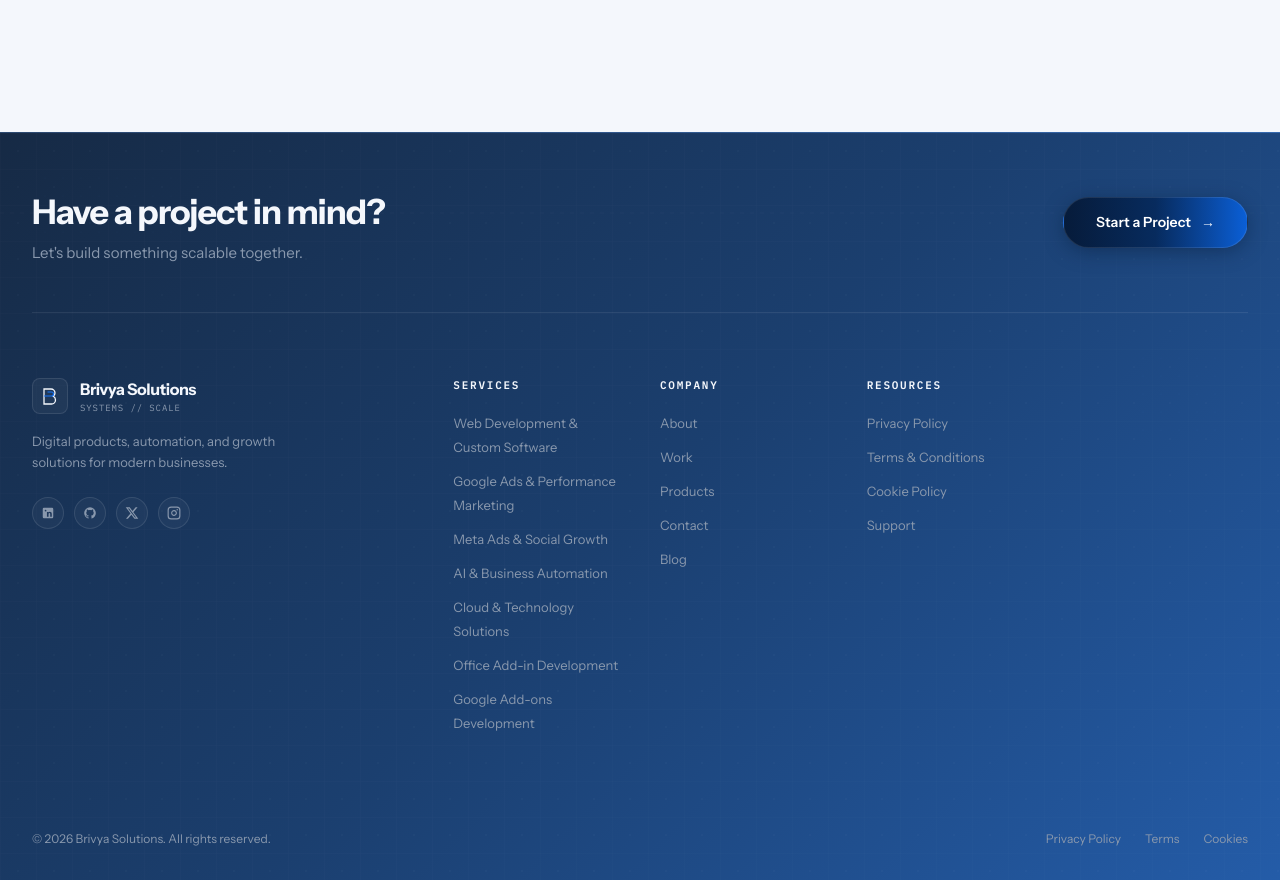
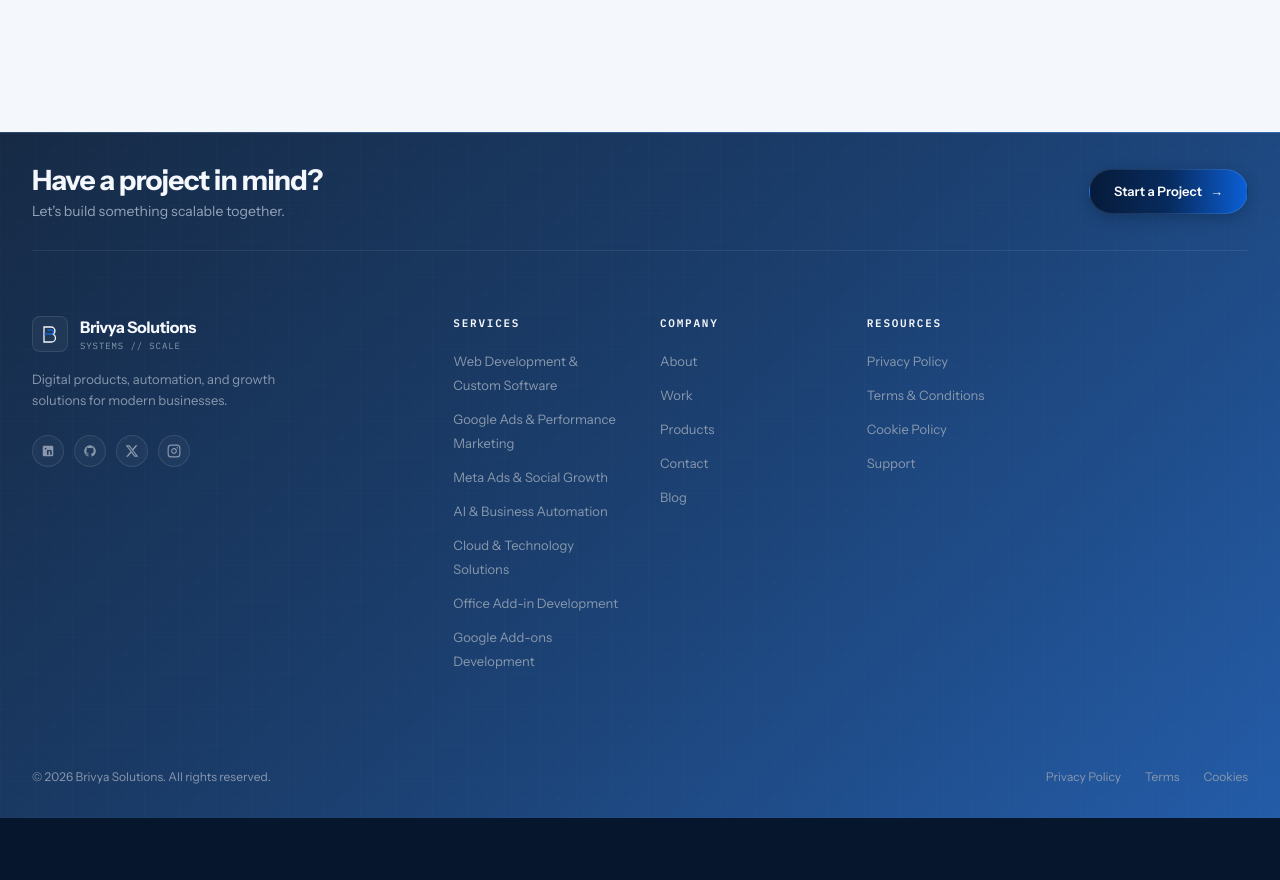
Before and after one commit to ahmeen2812/brivya-platform, a Next.js app: page / in a window 1280 px wide. Shown: the part 2860-3740 px from the top of the page. After the commit the page ends 3678 px from the top, so only its background shows below. Built offline with nearby package versions, Linux system fonts and the light colour scheme.

Commit message:
feat(footer): create compact horizontal FooterCTA strip

```diff
--- a/src/components/footer/FooterCTA.tsx
+++ b/src/components/footer/FooterCTA.tsx
@@ -8,24 +8,21 @@ export const FooterCTA: React.FC = () => {
   const { cta } = FOOTER_BRAND_DATA;
 
   return (
-    <div className="relative flex flex-col md:flex-row items-start md:items-center justify-between gap-6 py-10 sm:py-12 border-b border-white/[0.08]">
-      {/* Left Copy Block */}
+    <div className="relative flex flex-col sm:flex-row items-start sm:items-center justify-between gap-4 py-6 sm:py-7 border-b border-white/[0.08]">
+      {/* Left Text Block */}
       <div className="flex flex-col">
-        <span className="font-mono text-[10px] font-bold uppercase tracking-[0.2em] text-[#38BDF8]">
-          {cta.eyebrow}
-        </span>
-        <h2 className="mt-1.5 font-sans text-[26px] sm:text-[30px] md:text-[34px] font-extrabold tracking-[-0.03em] text-[#F4F7FC]">
+        <h2 className="font-sans text-[22px] sm:text-[26px] md:text-[28px] font-extrabold tracking-[-0.03em] text-[#F4F7FC] leading-snug">
           {cta.headline}
         </h2>
-        <p className="mt-1 font-sans text-[14px] sm:text-[15px] text-[#8998AD]">
+        <p className="mt-0.5 font-sans text-[13px] sm:text-[14px] text-[#94A3B8]">
           {cta.subheadline}
         </p>
       </div>
 
-      {/* Primary Action Button (Matches Navbar Gradient Spec) */}
+      {/* Navbar-Gradient Button */}
       <Link
         href={cta.buttonHref}
-        className="group relative inline-flex items-center justify-center gap-2.5 rounded-full bg-gradient-to-r from-[#061B3A] via-[#072B5E] to-[#0A5FD7] px-6 sm:px-8 py-3.5 font-sans text-[13px] sm:text-[14px] font-semibold text-white shadow-[0_4px_20px_-2px_rgba(6,27,58,0.5)] border border-white/10 transition-all duration-300 hover:border-[#1675F8]/40 hover:shadow-[0_8px_25px_-2px_rgba(10,95,215,0.45)] hover:scale-[1.01] active:scale-[0.98] focus-visible:outline-none focus-visible:ring-2 focus-visible:ring-[#1675F8] select-none shrink-0"
+        className="group relative inline-flex items-center justify-center gap-2 rounded-full bg-gradient-to-r from-[#061B3A] via-[#072B5E] to-[#0A5FD7] px-5 sm:px-6 py-2.5 sm:py-3 font-sans text-[13px] font-semibold text-white shadow-[0_4px_16px_-2px_rgba(6,27,58,0.4)] border border-white/10 transition-all duration-200 hover:border-[#1675F8]/40 hover:scale-[1.02] active:scale-[0.98] focus-visible:outline-none focus-visible:ring-1 focus-visible:ring-[#38BDF8] select-none shrink-0"
       >
         <span>{cta.buttonText}</span>
         <span
```
